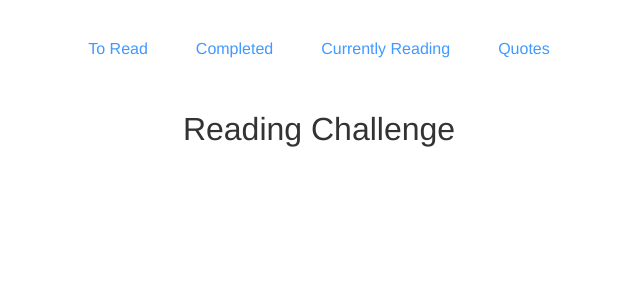
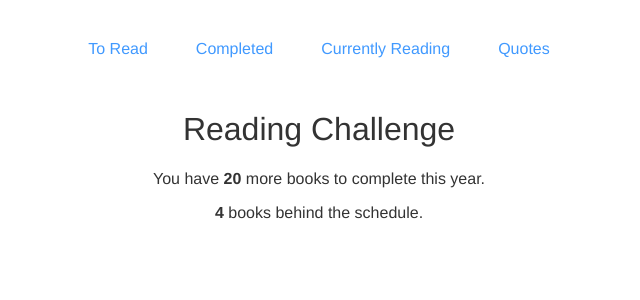
Before and after one commit to sivadass/vue-books-manager, a Vue app: page /#/reading-challenge in a window 1280 px wide. Shown: the top 300 px of the page, without its empty margins (321-961 px from the left). Built offline with nearby package versions, Linux system fonts and the light colour scheme.

Commit message:
Added page descriptions

```diff
--- a/src/components/Completed.vue
+++ b/src/components/Completed.vue
@@ -1,23 +1,25 @@
 <template>
   <div class="container">
-    <h1>{{ msg }}</h1>
+    <h1>{{ msg }} Books</h1>
+    <p>You have completed <strong>3</strong> books so far, this year.</p>
   </div>
 </template>
 
 <script>
 export default {
-  name: 'Completed',
+  name: "Completed",
   data() {
     return {
-      msg: 'Completed',
+      msg: "Completed"
     };
-  },
+  }
 };
 </script>
 
 <!-- Add "scoped" attribute to limit CSS to this component only -->
 <style scoped>
-h1, h2 {
+h1,
+h2 {
   font-weight: normal;
 }
 ul {
--- a/src/components/ReadingChallenge.vue
+++ b/src/components/ReadingChallenge.vue
@@ -1,23 +1,26 @@
 <template>
   <div class="container">
     <h1>{{ msg }}</h1>
+    <p>You have <strong>20</strong> more books to complete this year.</p>
+    <p><strong>4</strong> books behind the schedule.</p>
   </div>
 </template>
 
 <script>
 export default {
-  name: 'ReadingChallenge',
+  name: "ReadingChallenge",
   data() {
     return {
-      msg: 'Reading Challenge',
+      msg: "Reading Challenge"
     };
-  },
+  }
 };
 </script>
 
 <!-- Add "scoped" attribute to limit CSS to this component only -->
 <style scoped>
-h1, h2 {
+h1,
+h2 {
   font-weight: normal;
 }
 ul {
```
